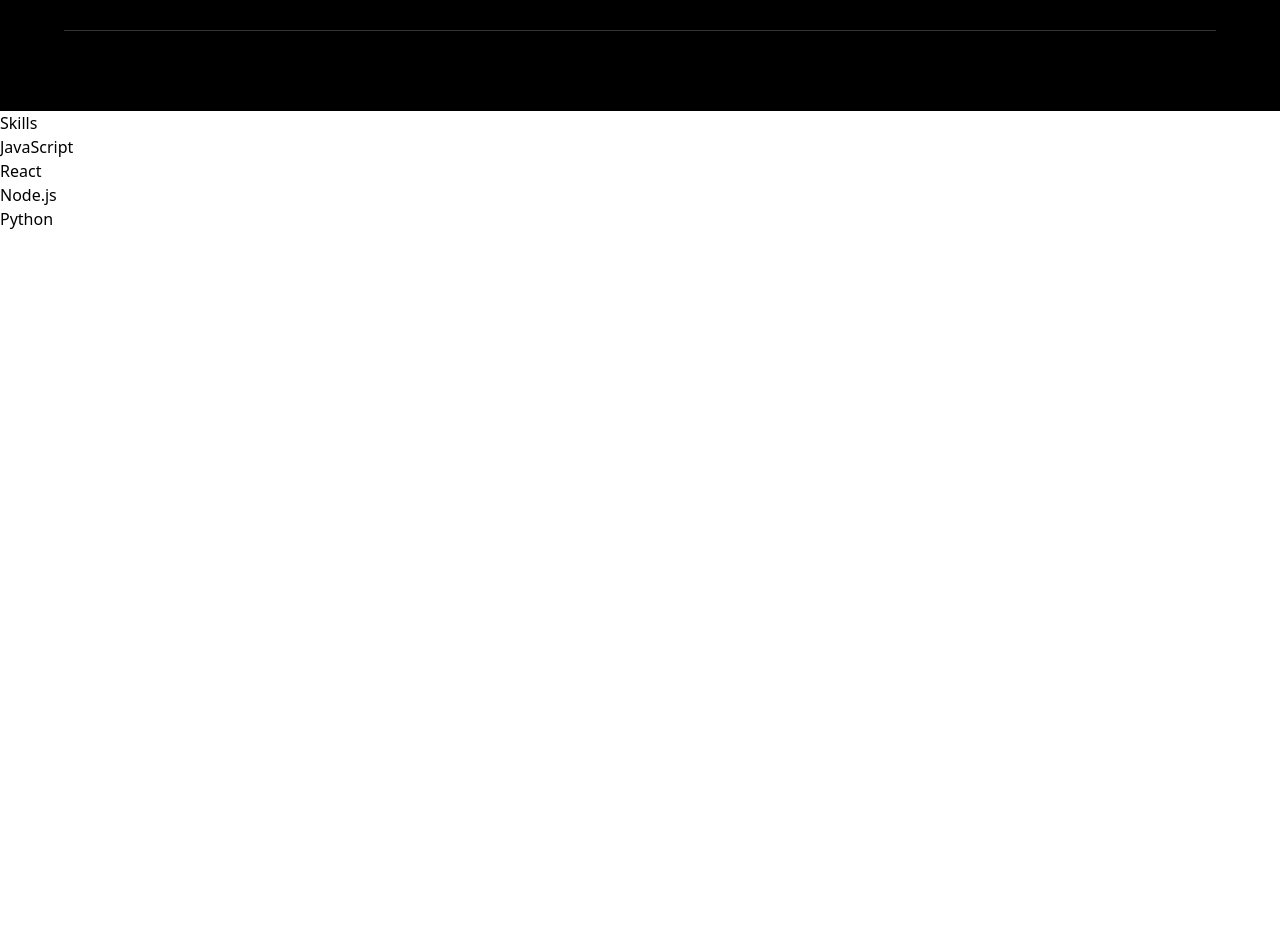
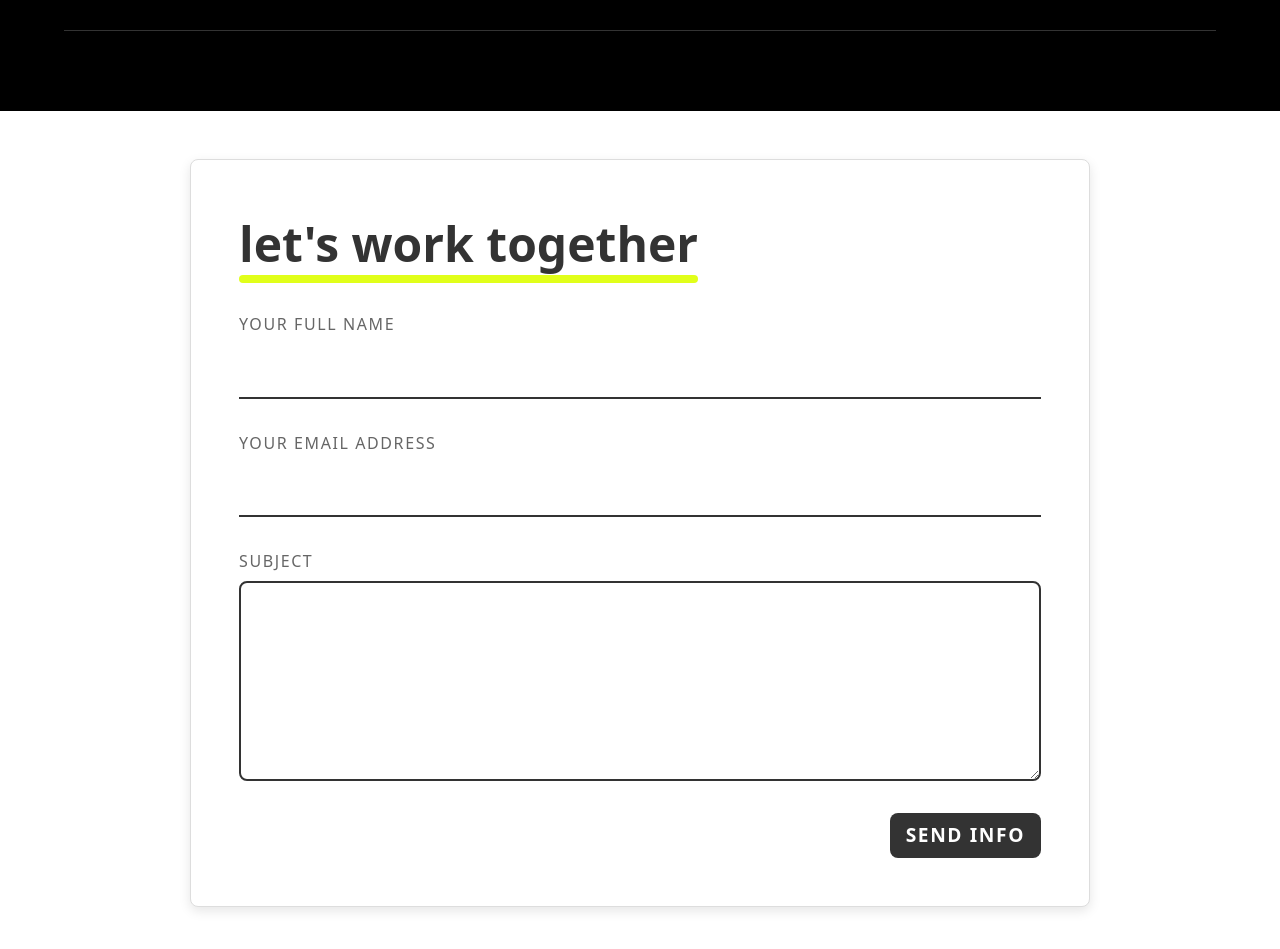
Before and after one commit to jackbird88/portfolio, a Next.js app: page / in a window 1280 px wide. Shown: the part 4740-5689 px from the top of the page. Before the commit the page ends 4971 px from the top, so only its background shows below. Built offline with nearby package versions, Linux system fonts and the light colour scheme.

Commit message:
Added contact form

```diff
--- a/app/page.tsx
+++ b/app/page.tsx
@@ -2,7 +2,7 @@ import Hero from "@/components/Hero"
 import Quote1 from "@/components/Quote1"
 import About from "@/components/About"
 import Projects from "@/components/Projects"
-import Skills from "@/components/Skills"
+import Contact from "@/components/ContactForm"
 
 export default function Home() {
   return (
@@ -11,7 +11,7 @@ export default function Home() {
         <Quote1 />
         <About />
         <Projects />
-        <Skills />
+        <Contact />
       </div>
   );
 }
--- /dev/null
+++ b/components/ContactForm.tsx
@@ -0,0 +1,97 @@
+"use client"
+
+import React, { useState } from 'react';
+import styles from '../styles/ContactForm.module.css';
+
+const Contact: React.FC = () => {
+  const [formData, setFormData] = useState({
+    name: '',
+    email: '',
+    message: ''
+  });
+  const [status, setStatus] = useState<string | null>(null);
+
+  const handleChange = (event: React.ChangeEvent<HTMLInputElement | HTMLTextAreaElement>) => {
+    setFormData({
+      ...formData,
+      [event.target.name]: event.target.value
+    });
+  };
+
+  const handleSubmit = async (event: React.FormEvent<HTMLFormElement>) => {
+    event.preventDefault();
+    const data = { ...formData, access_key: '0a3cd3d6-a59e-41bd-9b7e-22393456139f' };
+
+    try {
+      const response = await fetch('https://api.web3forms.com/submit', {
+        method: 'POST',
+        headers: {
+          'Content-Type': 'application/json',
+          Accept: 'application/json'
+        },
+        body: JSON.stringify(data)
+      });
+
+      const result = await response.json();
+
+      if (result.success) {
+        setStatus('Form submitted successfully!');
+        setFormData({ name: '', email: '', message: '' });
+      } else {
+        setStatus('Failed to submit form. Please try again.');
+      }
+    } catch (error) {
+      console.error('An error occurred:', error);
+      setStatus('An unexpected error occurred. Please try again later.');
+    }
+  };
+
+  return (
+    <div className={styles.container}>
+      <h2 className={styles.title}>let's work together</h2>
+      <form onSubmit={handleSubmit} className={styles.form}>
+        <div className={styles.inputGroup}>
+          <label htmlFor="name" className={styles.label}>Your Full Name</label>
+          <input
+            type="text"
+            id="name"
+            name="name"
+            value={formData.name}
+            onChange={handleChange}
+            className={styles.input}
+            required
+          />
+        </div>
+        <div className={styles.inputGroup}>
+          <label htmlFor="email" className={styles.label}>Your Email Address</label>
+          <input
+            type="email"
+            id="email"
+            name="email"
+            value={formData.email}
+            onChange={handleChange}
+            className={styles.input}
+            required
+          />
+        </div>
+        <div className={styles.inputGroup}>
+          <label htmlFor="message" className={styles.label}>Subject</label>
+          <textarea
+            id="message"
+            name="message"
+            value={formData.message}
+            onChange={handleChange}
+            className={styles.textarea}
+            required
+          ></textarea>
+        </div>
+        <div className={styles.buttonContainer}>
+          <button type="submit" className={styles.button}>Send Info</button>
+        </div>
+      </form>
+      {status && <p className={styles.status}>{status}</p>}
+    </div>
+  );
+};
+
+export default Contact;
--- a/components/Skills.tsx
+++ /dev/null
@@ -1,18 +0,0 @@
-import styles from '../styles/Skills.module.css';
-
-const Skills = () => {
-  return (
-    <section className={styles.skillsContainer}>
-      <h2>Skills</h2>
-      <ul>
-        <li>JavaScript</li>
-        <li>React</li>
-        <li>Node.js</li>
-        <li>Python</li>
-        {/* Add more skills as needed */}
-      </ul>
-    </section>
-  );
-};
-
-export default Skills;
--- /dev/null
+++ b/styles/ContactForm.module.css
@@ -0,0 +1,143 @@
+.container {
+  max-width: 900px; /* Made the form wider */
+  margin: 3rem auto;
+  padding: 3rem;
+  background-color: #ffffff;
+  border: 1px solid #ddd;
+  border-radius: 8px;
+  box-shadow: 0 4px 12px rgba(0, 0, 0, 0.1);
+}
+
+.title {
+  text-align: left;
+  font-size: 3rem;
+  font-weight: bold;
+  margin-bottom: 2rem;
+  color: #333;
+  position: relative;
+  display: inline-block;
+}
+
+.title::after {
+  content: '';
+  position: absolute;
+  left: 0;
+  bottom: -0.2rem;
+  width: 100%;
+  height: 0.5rem;
+  background-color: #e1ff1a;
+  border-radius: 4px;
+  z-index: 0;
+}
+
+.form {
+  display: flex;
+  flex-direction: column;
+  gap: 2rem;
+}
+
+.inputGroup {
+  display: flex;
+  flex-direction: column;
+}
+
+.label {
+  font-size: 1rem;
+  color: #666;
+  letter-spacing: 0.1rem;
+  text-transform: uppercase;
+  margin-bottom: 0.5rem;
+}
+
+.input {
+  border: none;
+  border-bottom: 2px solid #333;
+  outline: none;
+  padding: 0.75rem 0;
+  font-size: 1.2rem;
+  font-family: 'Arial', sans-serif;
+  color: #333;
+}
+
+/* Varying line lengths for input fields */
+#name {
+  width: 100%; /* Full width */
+}
+
+#email {
+  width: 80%; /* 80% width */
+}
+
+/* Custom style for the textarea */
+.textarea {
+  border: 2px solid #333;
+  border-radius: 8px; /* Rounded corners */
+  outline: none;
+  padding: 1rem;
+  font-size: 1.2rem;
+  font-family: 'Arial', sans-serif;
+  color: #333;
+  resize: vertical;
+  min-height: 200px; /* Larger height for better appearance */
+}
+
+.textarea:focus {
+  border-color: #000;
+}
+
+.buttonContainer {
+  display: flex;
+  justify-content: flex-end; /* Aligns the button to the right */
+}
+
+.button {
+  background-color: #333; /* Dark background */
+  color: #fff; /* White text */
+  font-size: 1.2rem; /* Increased button font size */
+  font-weight: bold;
+  text-transform: uppercase;
+  letter-spacing: 0.1rem;
+  padding: 0.5rem 1rem; /* Added padding for better click area */
+  border: none;
+  border-radius: 8px; /* Rounded corners */
+  cursor: pointer;
+  transition: background-color 0.3s, transform 0.1s; /* Smooth hover and active effects */
+}
+
+.button:hover {
+  color: #e1ff1a;
+}
+.button:active {
+  transform: scale(0.98); /* Slight shrinking effect when clicked */
+}
+
+@keyframes fadeIn {
+  0% {
+    opacity: 0;
+    transform: translateY(10px);
+  }
+  100% {
+    opacity: 1;
+    transform: translateY(0);
+  }
+}
+
+@keyframes bounce {
+  0%, 100% {
+    transform: translateY(0);
+  }
+  50% {
+    transform: translateY(-10px);
+  }
+}
+
+.status {
+  text-align: center;
+  font-size: 1.2rem;
+  color: #155724;
+  border-radius: 8px;
+  padding: 1rem;
+  margin-top: 1.5rem;
+  box-shadow: 0 2px 4px rgba(0, 0, 0, 0.1);
+  animation: fadeIn 0.5s ease-out, bounce 1s ease-out 1s; /* Combined animations */
+}
```
Also changed, not shown: styles/Skills.module.css (deleted).
